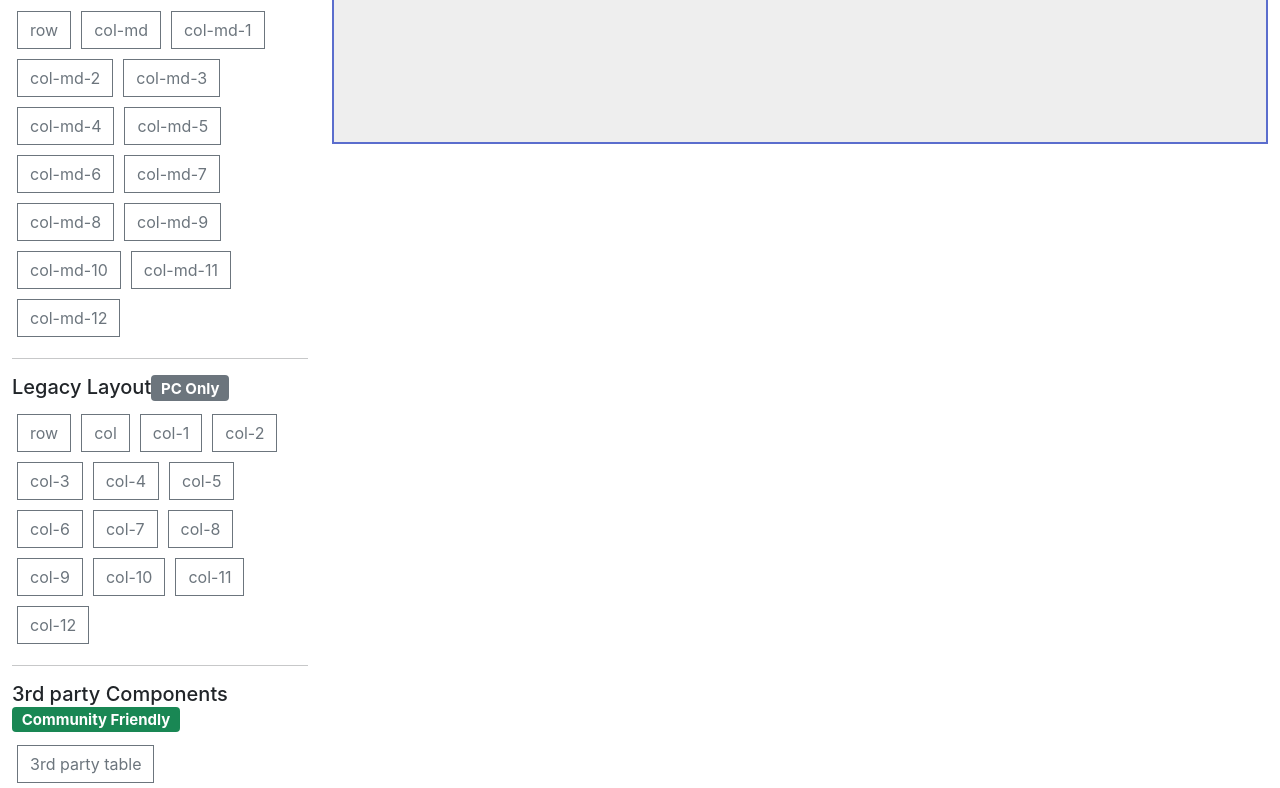
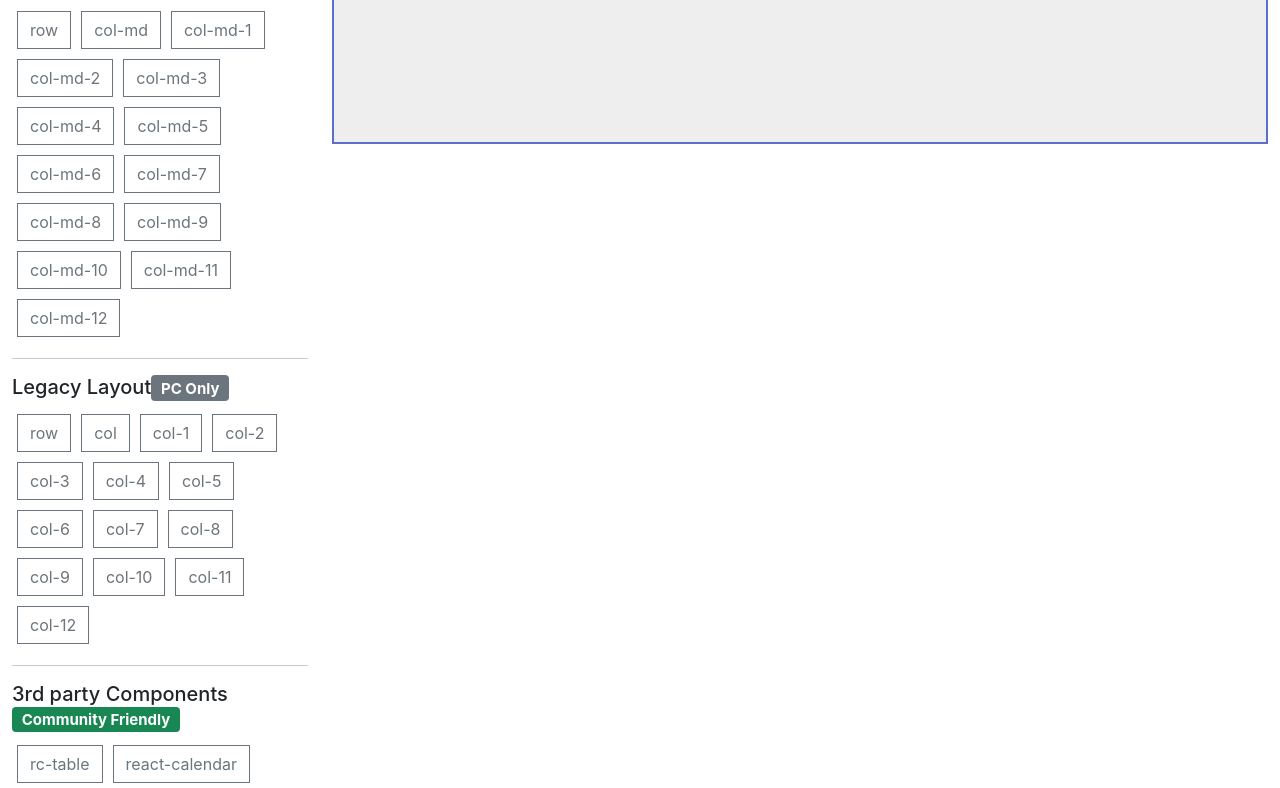
Before and after one commit to th507/proof-of-concept-layout-designer, a React (Create React App) app: page / in a window 1280 px wide. Shown: the part 538-1326 px from the top of the page. Built offline with nearby package versions, Linux system fonts and the light colour scheme.

Commit message:
add another community component as example

```diff
--- a/package.json
+++ b/package.json
@@ -9,6 +9,7 @@
     "@testing-library/user-event": "^13.5.0",
     "rc-table": "^7.24.0",
     "react": "^17.0.2",
+    "react-calendar": "^3.5.0",
     "react-dom": "^17.0.2",
     "react-scripts": "5.0.0",
     "web-vitals": "^2.1.4"
--- /dev/null
+++ b/src/components/demo-calendar.js
@@ -0,0 +1,14 @@
+import React, { useState } from 'react';
+import Calendar from 'react-calendar';
+
+function DemoCalendar() {
+  const [value, onChange] = useState(new Date());
+
+  return (
+    <div>
+      <Calendar onChange={onChange} value={value} />
+    </div>
+  );
+}
+
+export default DemoCalendar
--- a/src/components/sidebar.js
+++ b/src/components/sidebar.js
@@ -5,6 +5,8 @@ import globalObject from '../global'
 import Scheme from '../scheme'
 
 import DemoTable from './demo-table'
+
+import DemoCalendar from './demo-calendar'
 
 // a factory function for Sidebar items
 class Item extends React.Component {
@@ -81,9 +83,14 @@ class Item extends React.Component {
 }
 
 // this is how you could use to use 3rd party component
-class DemoTableWrapper extends Item {
+class Wrapper extends Item {
+  constructor(props) {
+    super(props)
+    this.DemoClass = props.element
+    this.name = props.name
+  }
   toPreviewItem(children = null) {
-    return <DemoTable />
+    return <this.DemoClass />
   }
 }
 
@@ -104,7 +111,7 @@ function ItemSection(props) {
         </h5>
   )
 }
-
+// <DemoTableWrapper name="rc-table" />
 class Sidebar extends React.Component {
   static KEYPATH = "application/my-app"
   static nameList = (variant = '') => ['row', `col${variant}`, ...[...new MyNumber(12)].map(i => `col${variant}-${i}`)]
@@ -125,7 +132,8 @@ class Sidebar extends React.Component {
 
         <hr />
         <ItemSection name="3rd party Components" badge="Community Friendly" badgetype="success" />
-        <DemoTableWrapper name="3rd party table" />
+        <Wrapper element={DemoTable} name="rc-table" />
+        <Wrapper element={DemoCalendar} name="react-calendar" />
       </div>
     )
   }
```
Also changed, not shown: 1 other file (tests, documents, lock files or other folders).
